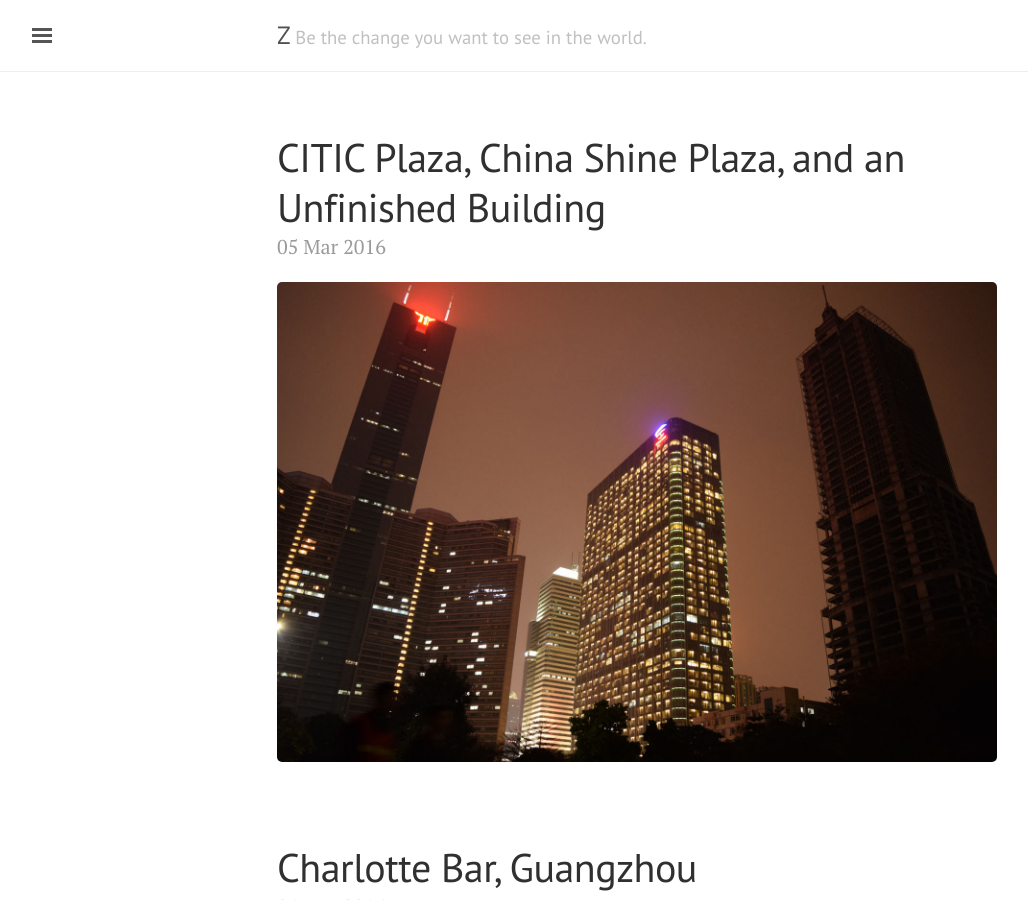
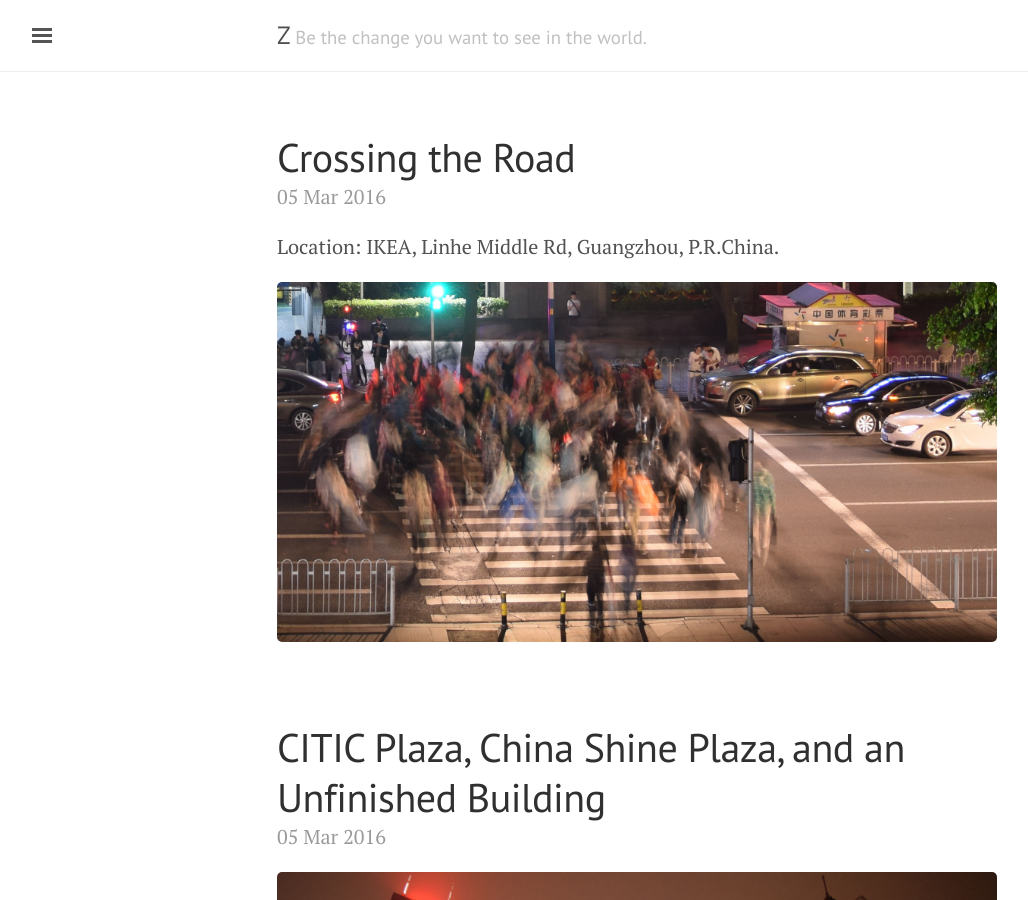
Before and after one commit to comacros/comacros.github.io, a Jekyll site: the page built from index.html, in a window 1280 px wide and 900 px high. Shown: the whole window, without its empty margins (3-1031 px from the left). Built offline with Jekyll 4.4.1, drawn with Linux system fonts in a browser that asks for light colours; the list of posts is cut into pages by our own code; some of the changed text lies outside the part shown.

Commit message:
crossing the road post

```diff
--- /dev/null
+++ b/_posts/2016-03-05-Crossing-the-Road.md
@@ -0,0 +1,8 @@
+---
+layout: post
+title: Crossing the Road
+---
+
+Location: IKEA, Linhe Middle Rd, Guangzhou, P.R.China.
+
+![Crossing the Road](https://github.com/comacros/comacros.github.io/raw/master/images/DSC_0202.JPG)
--- a/archive.md
+++ b/archive.md
@@ -5,7 +5,8 @@ title: Archive
 
 ### 2016
 
-* [**CITIC Plaza, China Shine Plaza, and an Unfinished Building**](http://xiongzh.com//2016/03/05/CITIC-Plaza,-China-Shine-Plaza,-and-an-Unfinished-Building/) <small style="color:rgb(154,154,154)">05 Mar 2016</small>
+* [**Crossing the Road**](http://xiongzh.com/2016/03/05/Crossing-the-Road/) <small style="color:rgb(154,154,154)">05 Mar 2016</small>
+* [**CITIC Plaza, China Shine Plaza, and an Unfinished Building**](http://xiongzh.com/2016/03/05/CITIC-Plaza,-China-Shine-Plaza,-and-an-Unfinished-Building/) <small style="color:rgb(154,154,154)">05 Mar 2016</small>
 * [**Charlotte Bar, Guangzhou**](http://xiongzh.com/2016/03/04/Charlotte-Bar-Guangzhou/) <small style="color:rgb(154,154,154)">04 Mar 2016</small>
 * [**Cherry Blossom in Guangzhou**](http://xiongzh.com/2016/03/02/Cherry-Blossom-in-Guangzhou/) <small style="color:rgb(154,154,154)">02 Mar 2016</small>
 * [**First Visit Last Stop in Shenzhen**](http://xiongzh.com/2016/02/28/first-visit-last-stop-in-shenzhen/) <small style="color:rgb(154,154,154)">28 Feb 2016</small>
```
